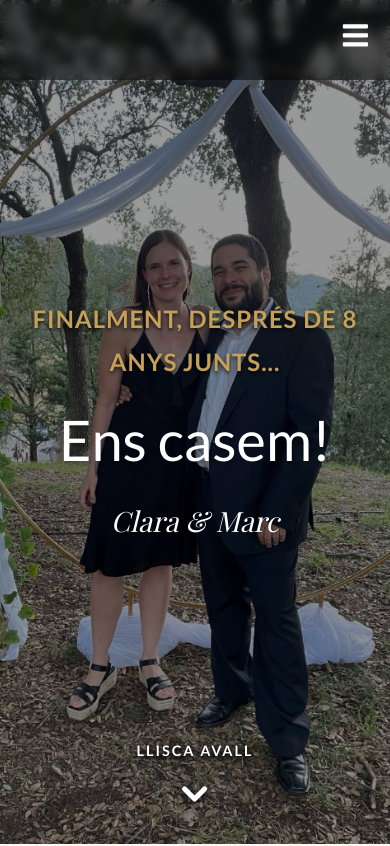
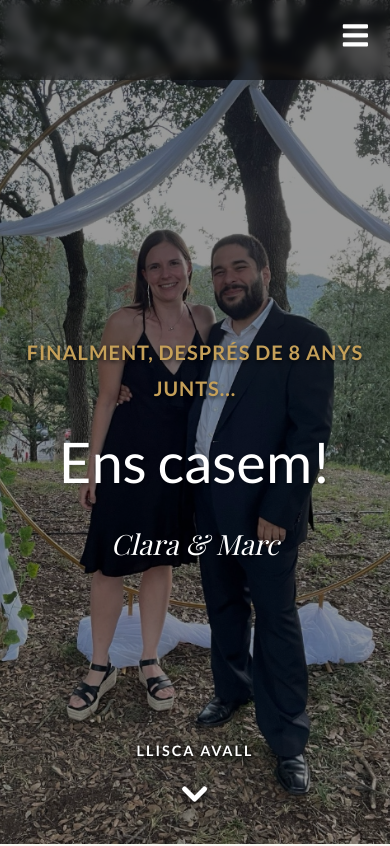
Before and after one commit to Maycas/Wedding-website-Marc-Clara, a React (Vite) app: page / in a window 390 px wide. Shown: the top 846 px of the page. Built offline with nearby package versions, Linux system fonts and the light colour scheme; a web font is replaced by a local one.

Commit message:
fix: adjust hero text size and position on mobile

```diff
--- a/src/components/Hero/Hero.css
+++ b/src/components/Hero/Hero.css
@@ -73,6 +73,12 @@
 
   .hero {
     background-position: center;
+  }
+
+  .hero-intro-text {
+    font-size: 1.25rem;
+    padding-top: 60px;
+    /* Move down to uncover faces */
   }
 }
 
```
